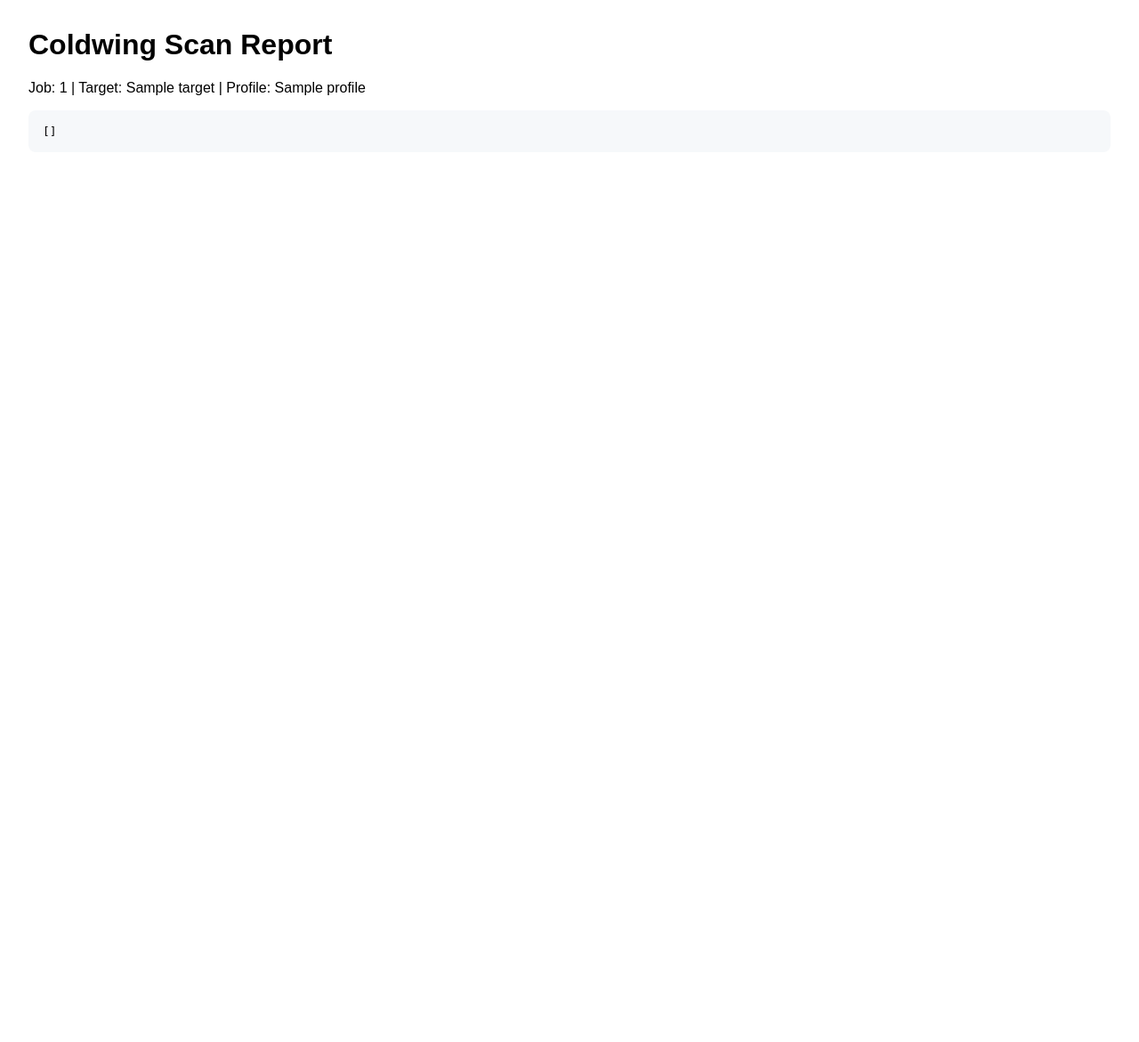
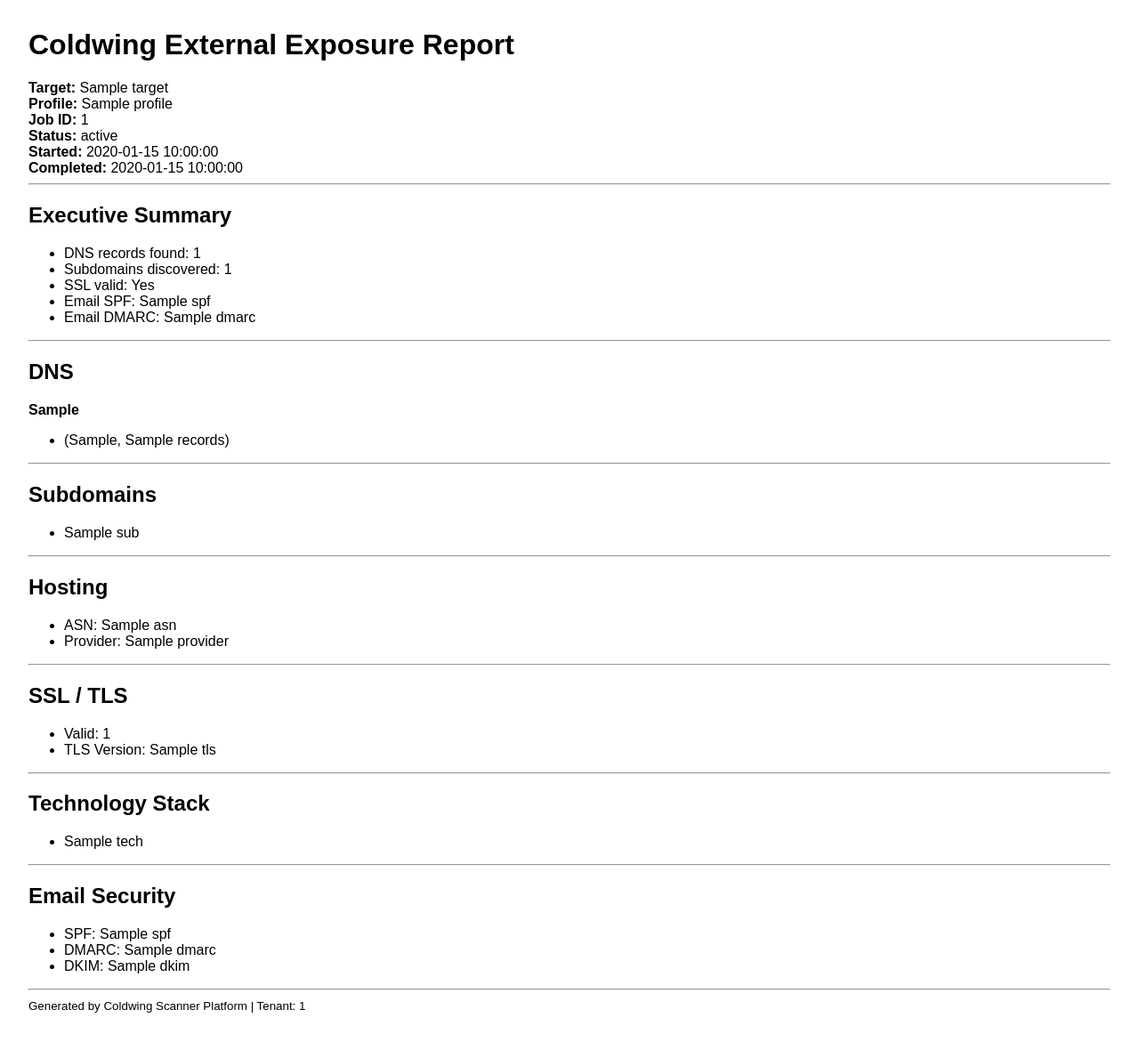
Before and after one commit to vjov73/test, a Python web app: template coldwing/coldwing/report/templates/report.html.j2 in a window 1280 px wide. Shown: the whole page at 89% size. Before the commit the page ends 153 px from the top, so only its background shows below. Run offline with Jinja, Linux system fonts and the light colour scheme; the template is opened without the code that fills it: most values are stand-ins (such as "Sample title", 1, 10 or a date in 2020).

Commit message:
Fix local run paths, RQ compatibility, scheduler path, corporate HTML report

```diff
--- a/coldwing/coldwing/api/scheduler.py
+++ b/coldwing/coldwing/api/scheduler.py
@@ -1,6 +1,7 @@
 from __future__ import annotations
 
 import json
+import os
 from pathlib import Path
 from uuid import uuid4
 
@@ -15,7 +16,8 @@ class SubscriptionManager:
     def __init__(self, queue: QueueAdapter, path: Path | None = None) -> None:
         self.queue = queue
         self.scheduler = BackgroundScheduler()
-        self.path = path or Path("/data/subscriptions.json")
+        data_root = Path(os.getenv("COLDWING_DATA_DIR", "./data")).resolve()
+        self.path = path or (data_root / "subscriptions.json")
         self.subscriptions: dict[str, dict] = {}
 
     def start(self) -> None:
--- a/coldwing/coldwing/queue/rq_adapter.py
+++ b/coldwing/coldwing/queue/rq_adapter.py
@@ -8,8 +8,7 @@ from rq import Queue
 from rq.job import Job
 
 from coldwing.queue.adapter import QueueAdapter
-from coldwing.worker.rq_worker import execute_scan
-
+from coldwing.worker.tasks import execute_scan
 
 class RQAdapter(QueueAdapter):
     def __init__(self) -> None:
--- a/coldwing/coldwing/report/templates/report.html.j2
+++ b/coldwing/coldwing/report/templates/report.html.j2
@@ -6,8 +6,109 @@
   <link rel="stylesheet" href="styles.css" />
 </head>
 <body>
-  <h1>Coldwing Scan Report</h1>
-  <p>Job: {{ results.job_id }} | Target: {{ results.target }} | Profile: {{ results.profile }}</p>
-  <pre>{{ results | tojson(indent=2) }}</pre>
+
+<h1>Coldwing External Exposure Report</h1>
+
+<div class="meta">
+  <strong>Target:</strong> {{ results.target }}<br/>
+  <strong>Profile:</strong> {{ results.profile }}<br/>
+  <strong>Job ID:</strong> {{ results.job_id }}<br/>
+  <strong>Status:</strong> {{ results.status }}<br/>
+  <strong>Started:</strong> {{ results.started_at }}<br/>
+  <strong>Completed:</strong> {{ results.completed_at }}
+</div>
+
+<hr/>
+
+<h2>Executive Summary</h2>
+<ul>
+  <li>DNS records found: {{ results.dns.records | length if results.dns and results.dns.records else 0 }}</li>
+  <li>Subdomains discovered: {{ results.subdomains.subdomains | length if results.subdomains and results.subdomains.subdomains else 0 }}</li>
+  <li>SSL valid: {{ "Yes" if results.ssl.valid else "No" }}</li>
+  <li>Email SPF: {{ results.email_security.spf }}</li>
+  <li>Email DMARC: {{ results.email_security.dmarc }}</li>
+</ul>
+
+<hr/>
+
+<h2>DNS</h2>
+{% if results.dns %}
+  {% for record_type, values in results.dns.records.items() %}
+    <strong>{{ record_type }}</strong>
+    <ul>
+      {% for v in values %}
+        <li>{{ v }}</li>
+      {% endfor %}
+    </ul>
+  {% endfor %}
+{% else %}
+  <p>No DNS data available.</p>
+{% endif %}
+
+<hr/>
+
+<h2>Subdomains</h2>
+{% if results.subdomains and results.subdomains.subdomains %}
+  <ul>
+    {% for sub in results.subdomains.subdomains %}
+      <li>{{ sub }}</li>
+    {% endfor %}
+  </ul>
+{% else %}
+  <p>No subdomains discovered.</p>
+{% endif %}
+
+<hr/>
+
+<h2>Hosting</h2>
+{% if results.hosting %}
+  <ul>
+    <li>ASN: {{ results.hosting.asn }}</li>
+    <li>Provider: {{ results.hosting.provider }}</li>
+  </ul>
+{% endif %}
+
+<hr/>
+
+<h2>SSL / TLS</h2>
+{% if results.ssl %}
+  <ul>
+    <li>Valid: {{ results.ssl.valid }}</li>
+    <li>TLS Version: {{ results.ssl.tls }}</li>
+  </ul>
+{% endif %}
+
+<hr/>
+
+<h2>Technology Stack</h2>
+{% if results.tech and results.tech.stack %}
+  <ul>
+    {% for tech in results.tech.stack %}
+      <li>{{ tech }}</li>
+    {% endfor %}
+  </ul>
+{% else %}
+  <p>No technology fingerprint available.</p>
+{% endif %}
+
+<hr/>
+
+<h2>Email Security</h2>
+{% if results.email_security %}
+  <ul>
+    <li>SPF: {{ results.email_security.spf }}</li>
+    <li>DMARC: {{ results.email_security.dmarc }}</li>
+    <li>DKIM: {{ results.email_security.dkim }}</li>
+  </ul>
+{% endif %}
+
+<hr/>
+
+<footer>
+  <small>
+    Generated by Coldwing Scanner Platform | Tenant: {{ results.tenant_id }}
+  </small>
+</footer>
+
 </body>
 </html>
--- a/coldwing/coldwing/service.py
+++ b/coldwing/coldwing/service.py
@@ -27,8 +27,9 @@ from coldwing.utils.timeutil import utc_now_iso
 
 ProgressCb = Callable[[str, int], None]
 LOGGER = get_logger(__name__)
-DATA_ROOT = Path("/data")
 
+import os
+DATA_ROOT = Path(os.getenv("COLDWING_DATA_DIR", "./data")).resolve()
 
 def _audit_write(scan_dir: Path, event: dict[str, Any]) -> None:
     with open(scan_dir / "audit.jsonl", "a", encoding="utf-8") as f:
```
Also changed, not shown: coldwing/coldwing/worker/rq_worker.py (+6 -4 lines), coldwing/coldwing/worker/tasks.py (added, +20 -0 lines), coldwing/pyproject.toml (+7 -0 lines), 1 other file.
